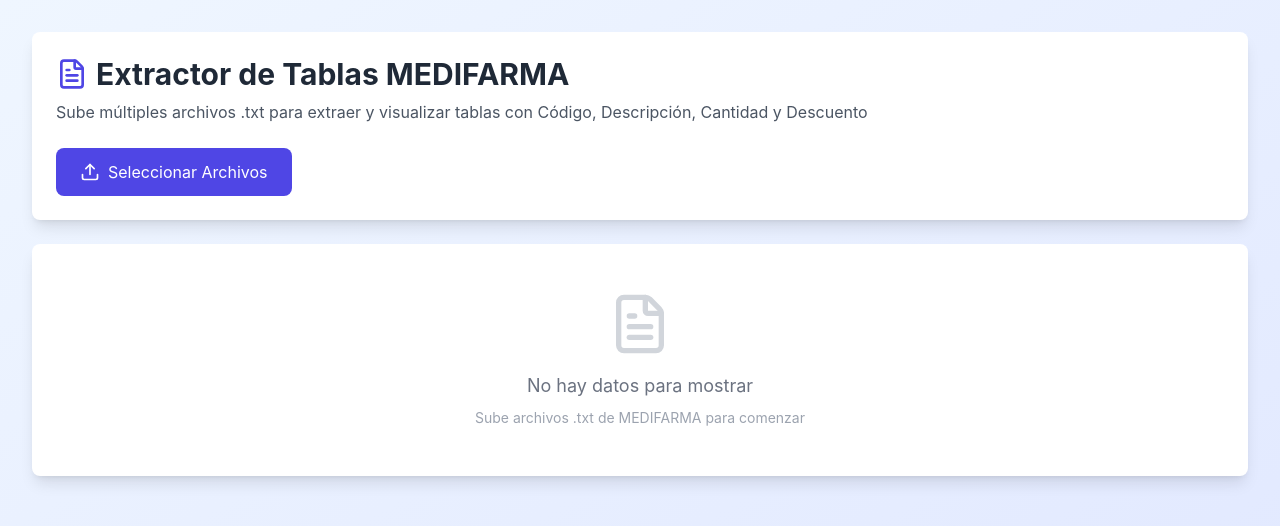
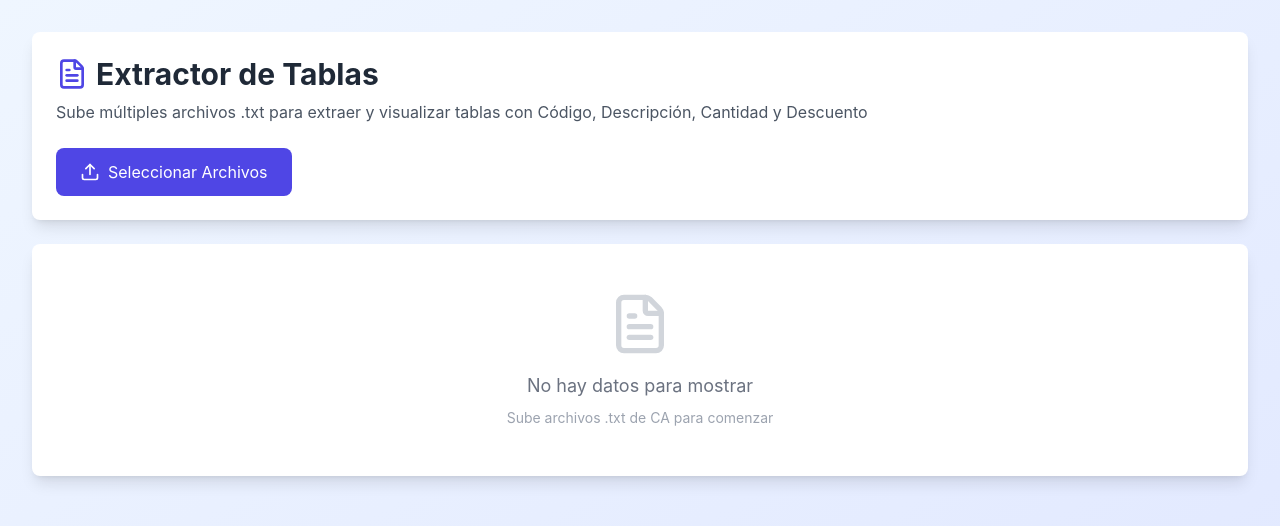
Before and after one commit to rzust/eightynine-boilerplate, a Next.js app: page /extractor in a window 1280 px wide. Shown: the top 526 px of the page. Built offline with nearby package versions, Linux system fonts and the light colour scheme.

Commit message:
remove name

```diff
--- a/pages/extractor.js
+++ b/pages/extractor.js
@@ -238,7 +238,7 @@ export default function TableExtractor() {
         <div className="bg-white rounded-lg shadow-lg p-6 mb-6">
           <h1 className="text-3xl font-bold text-gray-800 mb-2 flex items-center gap-2">
             <FileText className="w-8 h-8 text-indigo-600" />
-            Extractor de Tablas MEDIFARMA
+            Extractor de Tablas
           </h1>
           <p className="text-gray-600 mb-6">
             Sube múltiples archivos .txt para extraer y visualizar tablas con
@@ -461,7 +461,7 @@ export default function TableExtractor() {
               No hay datos para mostrar
             </p>
             <p className="text-gray-400 text-sm">
-              Sube archivos .txt de MEDIFARMA para comenzar
+              Sube archivos .txt de CA para comenzar
             </p>
           </div>
         )}
```
